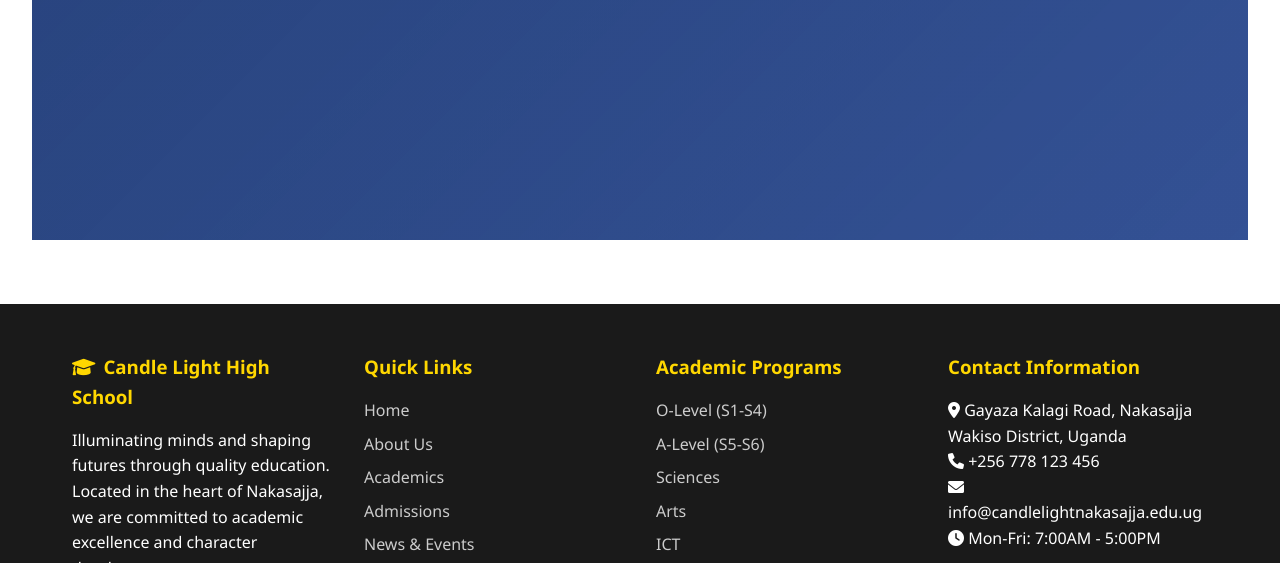
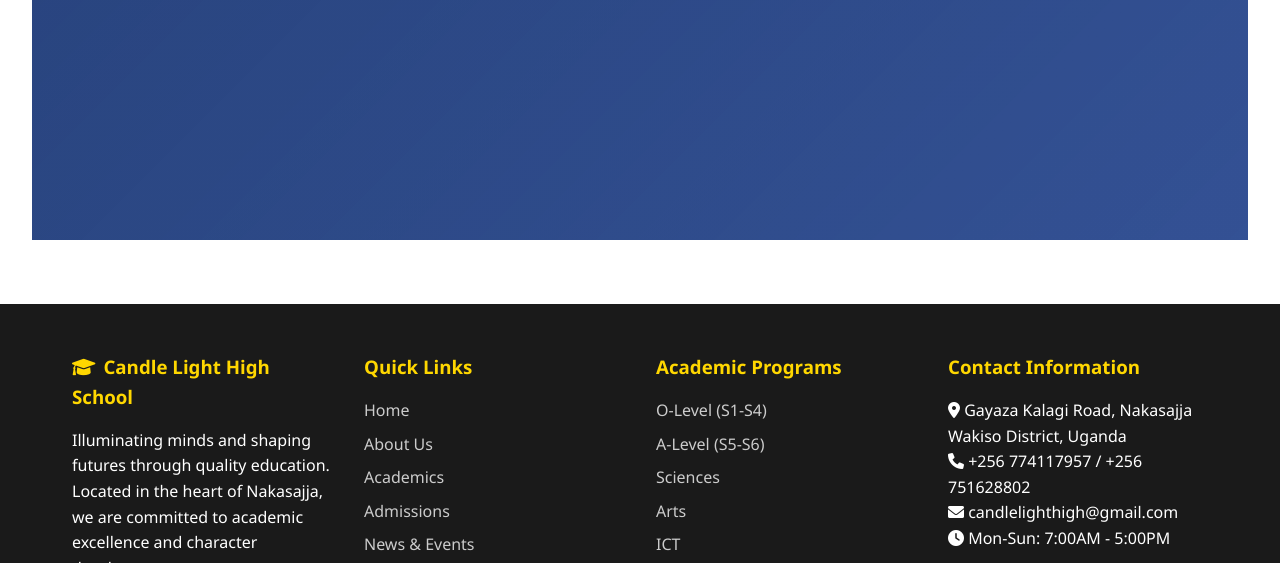
Before and after one commit to Banji-tech/candle-light-school-website, a plain HTML site: page index.html in a window 1280 px wide. Shown: the part 656-1219 px from the top of the page. Drawn offline with Linux system fonts and the light colour scheme.

Commit message:
Update index.html

```diff
--- a/index.html
+++ b/index.html
@@ -944,9 +944,9 @@
             <div class="footer-section">
                 <h3>Contact Information</h3>
                 <p><i class="fas fa-map-marker-alt"></i> Gayaza Kalagi Road, Nakasajja<br>Wakiso District, Uganda</p>
-                <p><i class="fas fa-phone"></i> +256 778 123 456</p>
-                <p><i class="fas fa-envelope"></i> info@candlelightnakasajja.edu.ug</p>
-                <p><i class="fas fa-clock"></i> Mon-Fri: 7:00AM - 5:00PM</p>
+                <p><i class="fas fa-phone"></i> +256 774117957 / +256 751628802</p>
+                <p><i class="fas fa-envelope"></i> candlelighthigh@gmail.com</p>
+                <p><i class="fas fa-clock"></i> Mon-Sun: 7:00AM - 5:00PM</p>
             </div>
         </div>
         <div class="footer-bottom">
```
